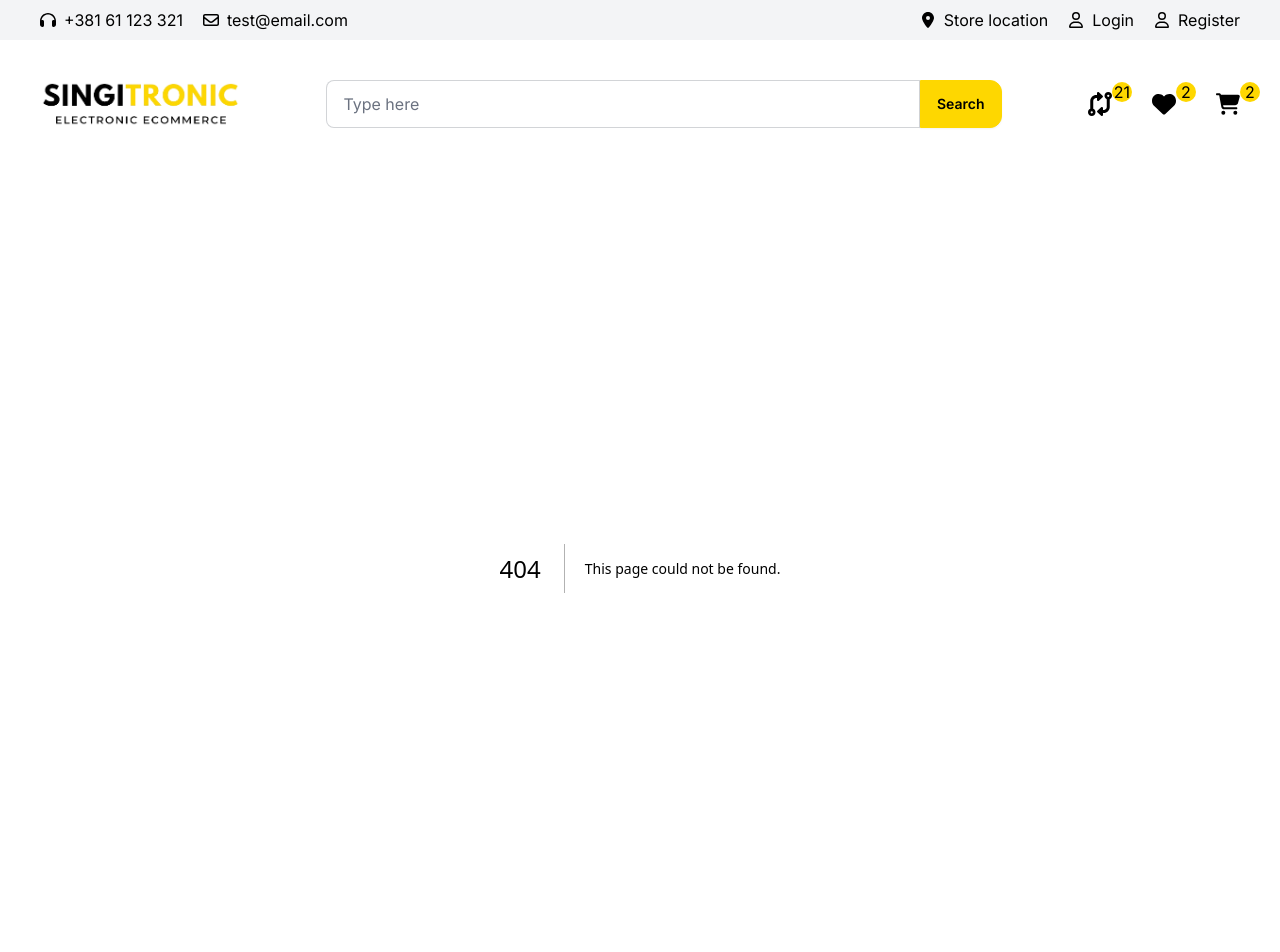
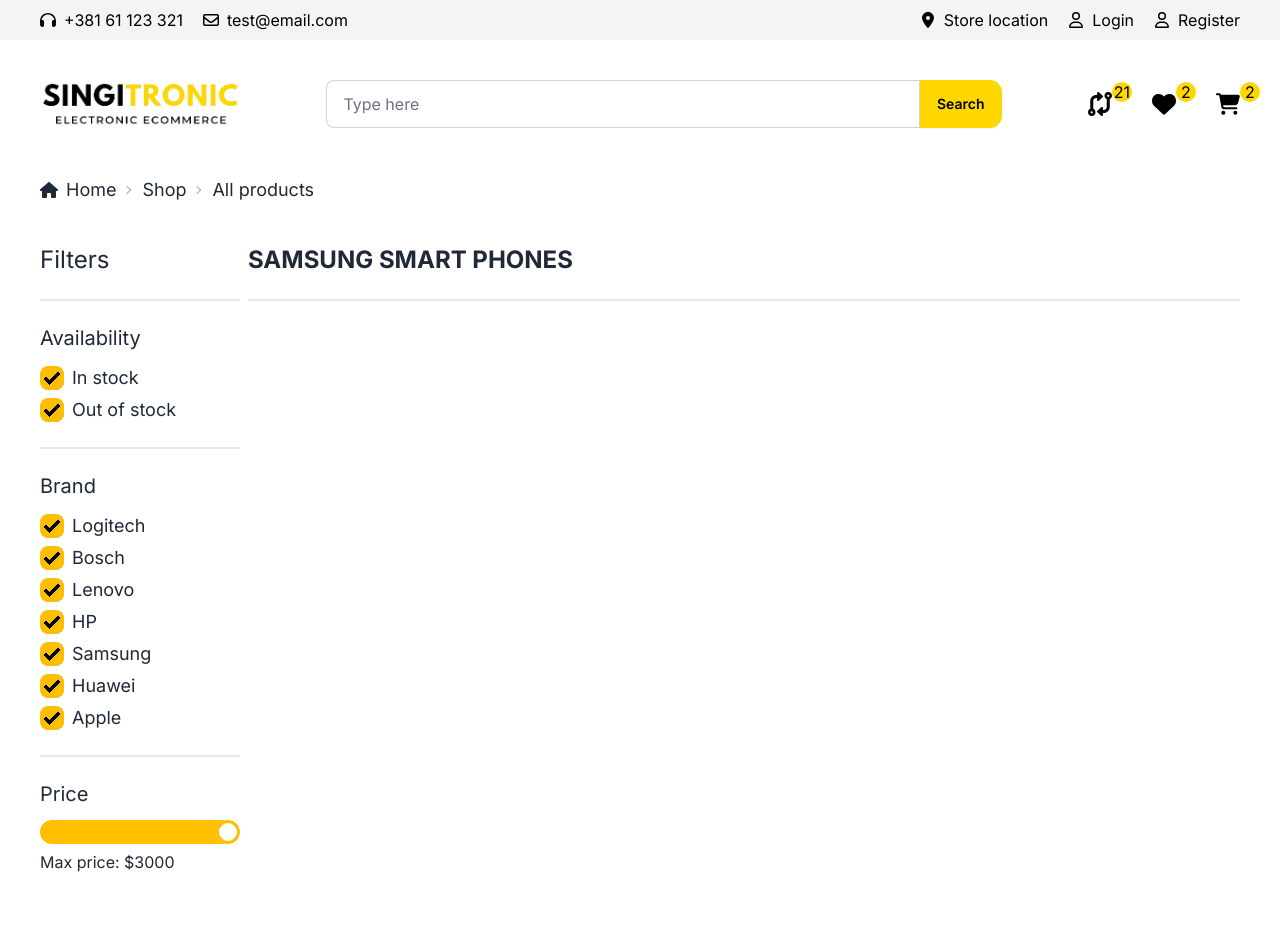
Before and after one commit to EmmaleeBonderud0325/Electronics-eCommerce-Shop-With-Admin-Dashboard-NextJS-NodeJS, a Next.js app: page /shop in a window 1280 px wide. Before the commit this address had no page. Shown: the top 952 px of the page. Built offline with nearby package versions, Linux system fonts and the light colour scheme.

Commit message:
finishing_shop_page

```diff
--- /dev/null
+++ b/app/shop/page.tsx
@@ -0,0 +1,19 @@
+import { Breadcrumb, Filters } from "@/components";
+import React from "react";
+
+const ShopPage = () => {
+  return (
+    <div className=" max-w-screen-2xl mx-auto px-10">
+      <Breadcrumb />
+      <div className="grid grid-cols-[200px_1fr] gap-x-2">
+        <Filters />
+        <div>
+          <h2 className="text-2xl font-bold">SAMSUNG SMART PHONES</h2>
+          <div className="divider"></div>
+        </div>
+      </div>
+    </div>
+  );
+};
+
+export default ShopPage;
--- /dev/null
+++ b/components/Breadcrumb.tsx
@@ -0,0 +1,26 @@
+import Link from "next/link";
+import React from "react";
+import { FaHouse } from "react-icons/fa6";
+
+const Breadcrumb = () => {
+  return (
+    <div className="text-lg breadcrumbs pb-10">
+      <ul>
+        <li>
+          <Link href="/">
+            <FaHouse className="mr-2" />
+            Home
+          </Link>
+        </li>
+        <li>
+          <Link href="/shop">Shop</Link>
+        </li>
+        <li>
+          <Link href="/shop">All products</Link>
+        </li>
+      </ul>
+    </div>
+  );
+};
+
+export default Breadcrumb;
--- /dev/null
+++ b/components/Checkbox.tsx
@@ -0,0 +1,18 @@
+import React from "react";
+
+const Checkbox = ({ text } : { text: string }) => {
+  return (
+    <div className="form-control">
+      <label className="cursor-pointer flex items-center">
+        <input
+          type="checkbox"
+          defaultChecked
+          className="checkbox checkbox-warning"
+        />
+        <span className="label-text text-lg ml-2">{ text }</span>
+      </label>
+    </div>
+  );
+};
+
+export default Checkbox;
--- /dev/null
+++ b/components/Filters.tsx
@@ -0,0 +1,37 @@
+import React from "react";
+import Checkbox from "./Checkbox";
+import Range from "./Range";
+
+const Filters = () => {
+  return (
+    <div>
+      <h3 className="text-2xl mb-2">Filters</h3>
+      <div className="divider"></div>
+      <div className="flex flex-col gap-y-1">
+        <h3 className="text-xl mb-2">Availability</h3>
+        <Checkbox text="In stock" />
+        <Checkbox text="Out of stock" />
+      </div>
+      <div className="divider"></div>
+      <div className="flex flex-col gap-y-1">
+        <h3 className="text-xl mb-2">Brand</h3>
+        <Checkbox text="Logitech" />
+        <Checkbox text="Bosch" />
+        <Checkbox text="Lenovo" />
+        <Checkbox text="HP" />
+        <Checkbox text="Samsung" />
+        <Checkbox text="Huawei" />
+        <Checkbox text="Apple" />
+      </div>
+
+      <div className="divider"></div>
+      <div className="flex flex-col gap-y-1">
+        <h3 className="text-xl mb-2">Price</h3>
+        <Range min={0} max={3000} defaultValue={3000}  />
+      </div>
+
+    </div>
+  );
+};
+
+export default Filters;
--- /dev/null
+++ b/components/Range.tsx
@@ -0,0 +1,25 @@
+"use client";
+import React, { FormEvent, useState } from 'react'
+
+interface RangeProps {
+    min: number;
+    max: number;
+    defaultValue: number;
+}
+
+const Range = ({ min, max, defaultValue } : RangeProps) => {
+    const [ currentRangeValue, setCurrentRangeValue ] = useState<number>(defaultValue);
+
+    const handleRange = (e: React.ChangeEvent<HTMLInputElement>): void => {
+        setCurrentRangeValue(parseInt(e.target.value));
+    }
+
+  return (
+    <div>
+        <input type="range" min={min} max={max} value={currentRangeValue} onChange={(e) => handleRange(e)} className="range range-warning" />
+        <span>{ `Max price: $${currentRangeValue}` }</span>
+    </div>
+  )
+}
+
+export default Range
--- /dev/null
+++ b/components/RangeWithLabels.tsx
@@ -0,0 +1,36 @@
+"use client";
+
+import React, { useState } from "react";
+
+const RangeWithLabels = () => {
+  const [currentRangeWLabelsValue, setCurrentRangeWLabelsValue] =
+    useState<number>(0);
+
+  const handleRangeWLabelsValue = (e: React.ChangeEvent<HTMLInputElement>) => {
+    setCurrentRangeWLabelsValue(parseInt(e.target.value));
+  };
+
+  return (
+    <div>
+      <span className="label-text text-lg text-black">Price filter:</span>
+      <input
+        type="range"
+        min={0}
+        max="1000"
+        value={currentRangeWLabelsValue}
+        onChange={(e) => handleRangeWLabelsValue(e)}
+        className="range range-warning"
+        step="200"
+      />
+      <div className="w-full flex justify-between text-xs px-2">
+        <span>$0</span>
+        <span>$200</span>
+        <span>$400</span>
+        <span>$600</span>
+        <span>$4000</span>
+      </div>
+    </div>
+  );
+};
+
+export default RangeWithLabels;
--- a/components/index.ts
+++ b/components/index.ts
@@ -9,3 +9,8 @@
 export { default as ProductsSection } from "./ProductsSection";
 export { default as Newsletter } from "./Newsletter";
 export { default as Footer } from "./Footer";
+export { default as Filters } from "./Filters";
+export { default as Checkbox } from "./Checkbox";
+export { default as Range } from "./Range";
+export { default as RangeWithLabels } from "./RangeWithLabels";
+export { default as Breadcrumb } from "./Breadcrumb";
```
